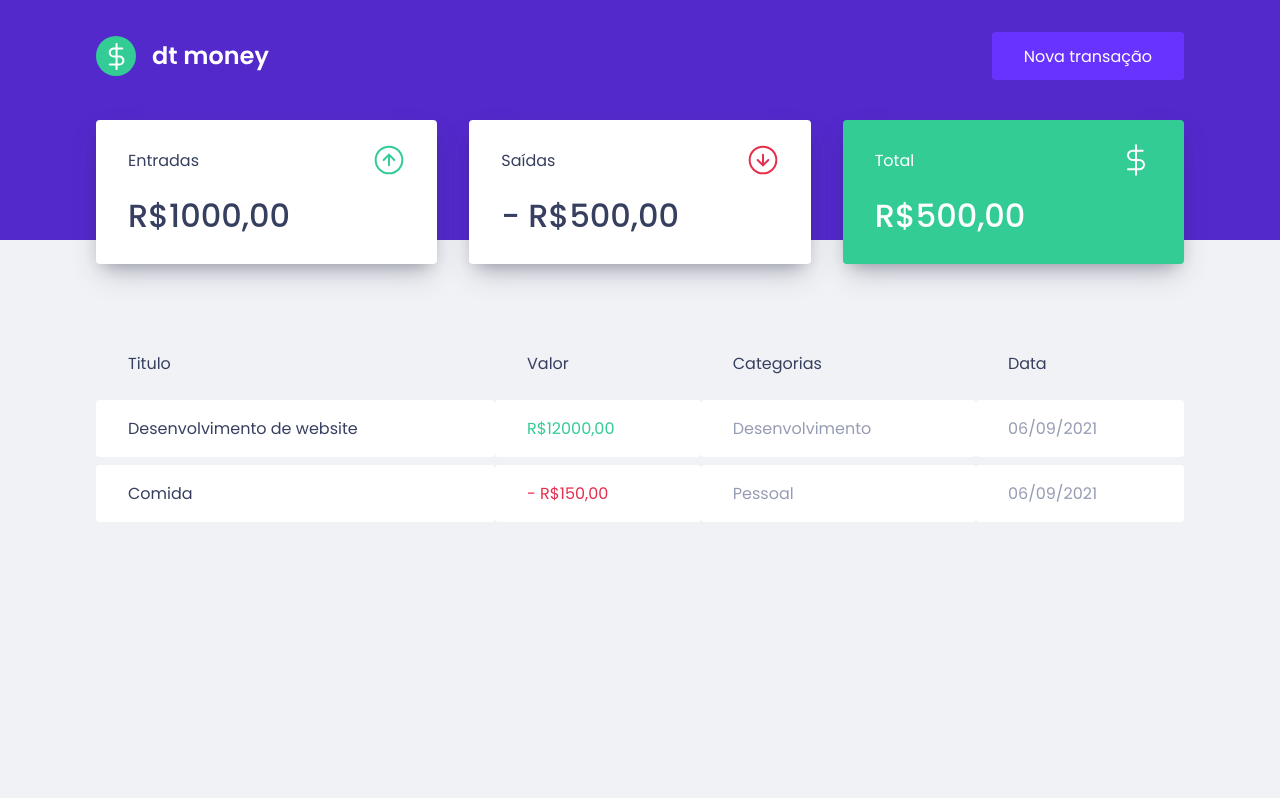
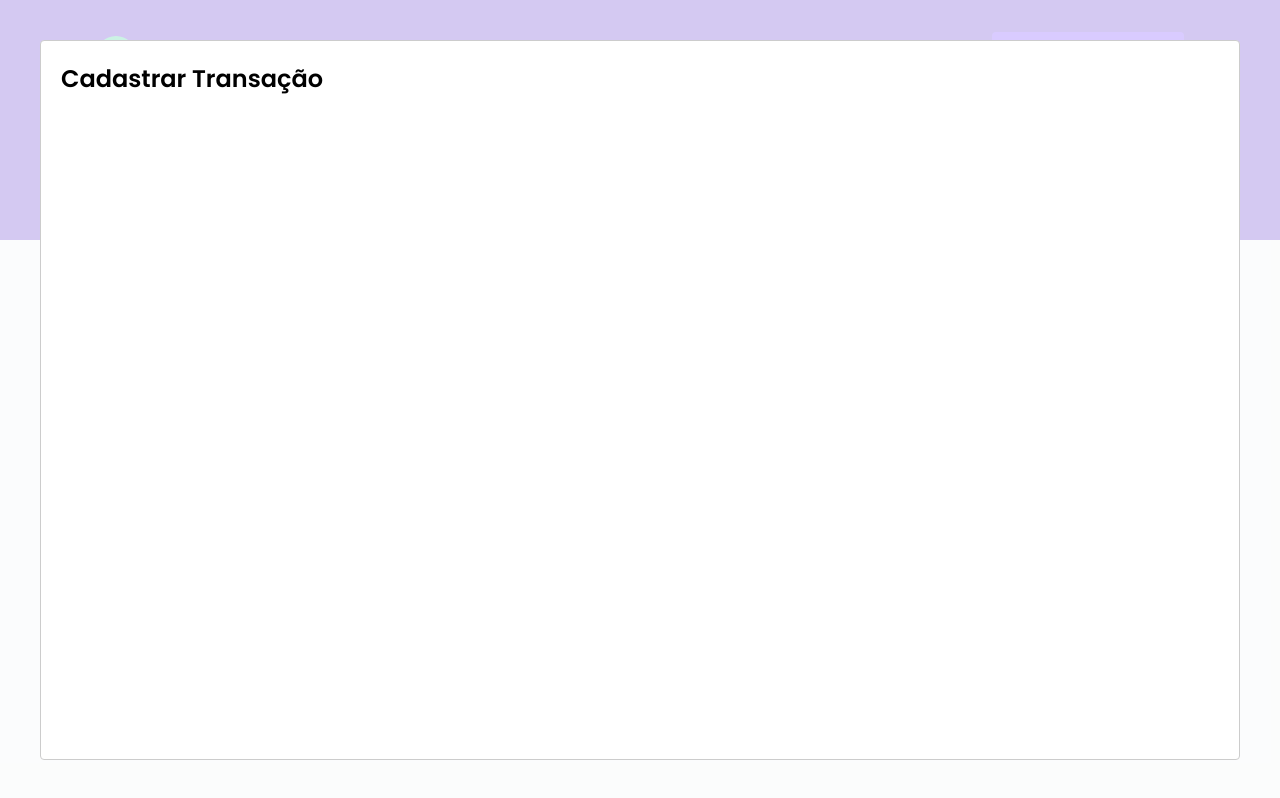
Before and after one commit to Emanuelvss13/dt-money, a React (Create React App) app: page / in a window 1280 px wide. Both pictures are taken after a click on the button "Nova transação". Built offline with nearby package versions, Linux system fonts and the light colour scheme; no server answers; what miragejs would draw is missing.

Commit message:
init: modal

```diff
--- a/package.json
+++ b/package.json
@@ -13,6 +13,7 @@
     "miragejs": "^0.1.41",
     "react": "^17.0.2",
     "react-dom": "^17.0.2",
+    "react-modal": "^3.14.3",
     "react-scripts": "4.0.3",
     "styled-components": "^5.3.1",
     "typescript": "^4.1.2",
@@ -44,6 +45,7 @@
   },
   "devDependencies": {
     "@types/react": "^17.0.20",
+    "@types/react-modal": "^3.12.1",
     "@types/styled-components": "^5.1.14"
   }
 }
--- a/src/App.tsx
+++ b/src/App.tsx
@@ -1,13 +1,33 @@
 import { Dashboard } from "./components/Dashboard";
 import { Header } from "./components/Header";
 import { GlobalStyle } from "./style/Global";
+import Modal from 'react-modal'
+import { useState } from "react";
+
+Modal.setAppElement('#root')
 
 function App() {
+  const [isNewTransactionModalOpen, setIsNewTransactionModalOpen] = useState(false)
+
+  function handleOpenNewTransactionModal(){
+    setIsNewTransactionModalOpen(true)
+  }
+
+  function handleCloseNewTransactionModal(){
+    setIsNewTransactionModalOpen(false)
+  }
   return (
     <>
       <GlobalStyle/>
-      <Header/>
+      <Header onOpenNewTransactionModal={handleOpenNewTransactionModal}/>
       <Dashboard/>
+
+      <Modal
+        isOpen={isNewTransactionModalOpen}
+        onRequestClose={handleCloseNewTransactionModal}
+      >
+        <h2>Cadastrar Transação</h2>
+      </Modal>
     </>
   );
 }
--- a/src/components/Header/index.tsx
+++ b/src/components/Header/index.tsx
@@ -1,18 +1,21 @@
-import React from "react"
-import logoImg from '../../assets/logo.svg'
-import { Container, Content } from "./style"
+import logoImg from "../../assets/logo.svg";
+import { Container, Content } from "./style";
 
-export function Header(){
-    return(
+interface HeaderProps{
+    onOpenNewTransactionModal: () => void
+}
+
+export function Header({onOpenNewTransactionModal}: HeaderProps) {
+  return (
     <>
       <Container>
         <Content>
-                    <img src={logoImg} alt="App logo - dt money"/>
-                    <button type="button" >
+          <img src={logoImg} alt="App logo - dt money" />
+          <button type="button" onClick={onOpenNewTransactionModal}>
             Nova transação
           </button>
         </Content>
       </Container>
     </>
-    )
+  );
 }
--- a/src/components/Transactions/style.ts
+++ b/src/components/Transactions/style.ts
@@ -16,6 +16,7 @@
         }
 
         td{
+            box-shadow: rgba(0, 0, 0, 0.1) 0px 20px 25px -5px, rgba(0, 0, 0, 0.04) 0px 10px 10px -5px;
             padding: 1rem 2rem;
             border: 0;
             background: var(--white);
```
Also changed, not shown: 1 other file (tests, documents, lock files or other folders). Lines whose indentation alone changed are shown as unchanged.
